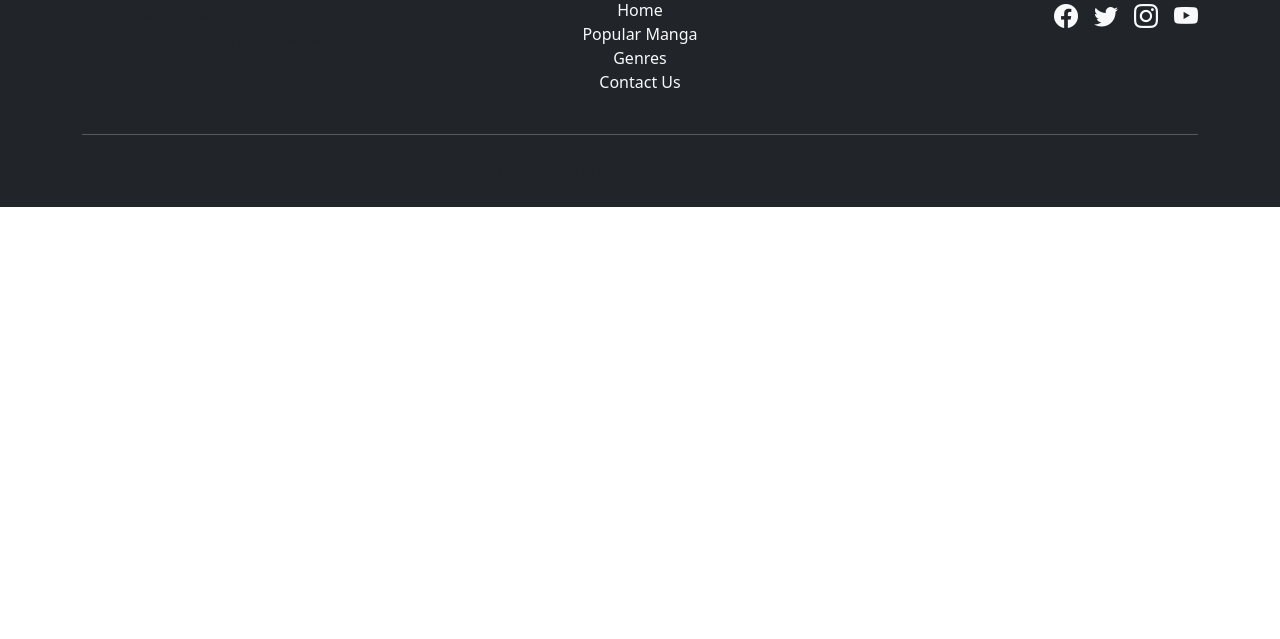
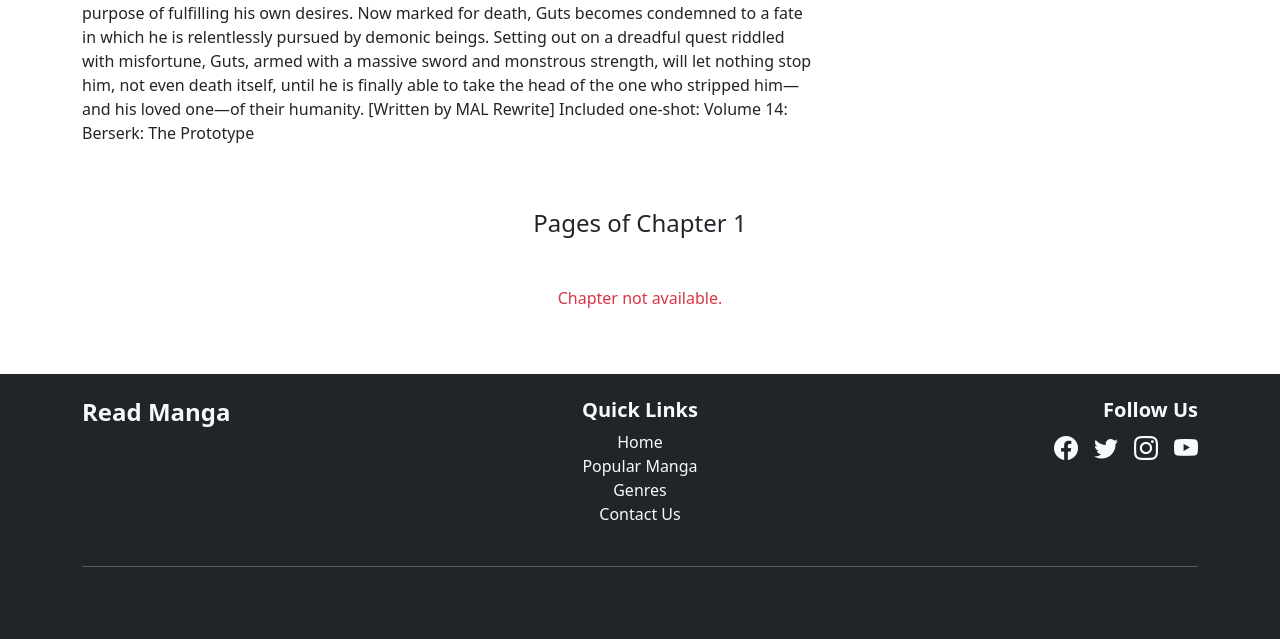
Before and after one commit to sarthakPatil96K/Read_manga, a Django app: a page that uses templates/read.html in a window 1280 px wide. Shown: the part 418-1057 px from the top of the page. Before the commit the page ends 625 px from the top, so only its background shows below. Run offline with Django 5.2, Linux system fonts and the light colour scheme; a user stored in the database is signed in; data comes from the database, SQL or seed files in the repository; both versions use the stored data as it was after the commit.

Commit message:
few more details added in read.html file

```diff
--- a/home/views.py
+++ b/home/views.py
@@ -191,12 +191,18 @@ def search_manga(request):
     return render(request, 'search_result.html', {'mangas': mangas, 'query': query})
 
 import os
-from django.shortcuts import render, get_object_or_404
+from django.shortcuts import render, redirect
+from django.templatetags.static import static
+from .models import Manga
+
+import os
+from django.shortcuts import render, redirect
 from .models import Manga
 
 def read_manga(request, genre, manga_title, chapter_number):
     if request.user.is_anonymous:
         return redirect("/login")
+
     # Convert genre to match database format (capitalize first letter)
     genre = genre.capitalize()
 
@@ -212,25 +218,35 @@ def read_manga(request, genre, manga_title, chapter_number):
 
     # Path where manga chapters are stored
     manga_path = f"static/{formatted_title}/"
+    chapter_path = os.path.join(manga_path, f"chapter-{chapter_number}")
 
     # Check if chapter exists
-    chapter_path = os.path.join(manga_path, f"chapter-{chapter_number}")
     chapter_exists = os.path.exists(chapter_path)
 
-    # List all available chapters (if any)
-    all_chapters = sorted(
-        [folder for folder in os.listdir(manga_path) if folder.startswith("chapter-")] if os.path.exists(manga_path) else [],
-        key=lambda x: int(x.split("-")[1])
-    )
+    if chapter_exists:
+        # List all available pages for the chapter (if any)
+        all_pages = sorted(
+            [page for page in os.listdir(chapter_path) if page.endswith('.jpg') or page.endswith('.png')],
+            key=lambda x: int(x.split('-')[1].split('.')[0])  # Sort by the page number
+        )
+    else:
+        all_pages = []  # No pages found for the chapter
+
+    # Prepare page numbers for display
+    page_numbers = [page.split('-')[1].split('.')[0] for page in all_pages]
 
     context = {
         "manga": manga,
         "chapter_number": chapter_number,
         "chapter_exists": chapter_exists,
-        "all_chapters": all_chapters,
+        "all_pages": all_pages,
+        "page_numbers": page_numbers,  # Pass page numbers to template
+        "cover_image_url": manga.image_url  # Pass the manga cover image URL to the template
     }
 
     return render(request, "read.html", context)
+
+
 
 import random
 from django.shortcuts import render
--- a/templates/read.html
+++ b/templates/read.html
@@ -1,32 +1,49 @@
 {% extends "base.html" %}
-{% block title %}{{ manga.title }}{% endblock title %}
+{% block title %}About{% endblock title %}
 {% block body %}
 
-<div class="container py-4">
-  <h1 class="text-center">{{ manga.title }}</h1>
-  <p>{{ manga.description }}</p>
+{% load static %}
 
-  <!-- Show chapters only when available -->
-  {% if all_chapters %}
-    <h5>Chapters:</h5>
-    <div class="d-flex flex-wrap gap-2 mb-4">
-      {% for chapter in all_chapters %}
-        <a href="{% url 'read_manga' genre=manga.genre|lower manga_title=manga.title|slugify chapter_number=chapter|slice:'8:' %}"
-          class="btn btn-outline-primary {% if chapter_number == chapter|slice:'8:'|add:'0' %}active{% endif %}">
-          Chapter {{ chapter|slice:'8:' }}
-        </a>
-      {% endfor %}
+<!-- Manga Information Section -->
+<div class="container my-5">
+    <h2 class="text-center">{{ manga.title }} - Chapter {{ chapter_number }}</h2>
+    <div class="row">
+        <div class="col-md-8">
+            <h4>About the Manga</h4>
+            <p><strong>Genre:</strong> {{ manga.genre }}</p>
+            <p><strong>Status:</strong> {{ manga.airing_status }}</p>
+            <p><strong>Rating:</strong> {{ manga.rating }}</p>
+            <p><strong>Description:</strong></p>
+            <p>{{ manga.description }}</p>
+        </div>
+        <div class="col-md-4">
+            <!-- Display manga cover image from the URL stored in the database -->
+            <img src="{{ cover_image_url }}" class="img-fluid" alt="{{ manga.title }}">
+        </div>
     </div>
-  {% else %}
-    <p>No chapters available yet.</p>
-  {% endif %}
 
-  <!-- Show manga page if chapter exists -->
-  {% if chapter_exists %}
-    <div class="text-center">
-      <img src="/static/{{ manga.title|slugify }}/chapter-{{ chapter_number }}/page-1.png" class="img-fluid" alt="Manga Page">
+    <!-- Manga Pages Section -->
+    <h4 class="text-center my-5">Pages of Chapter {{ chapter_number }}</h4>
+    <div class="row text-center">
+        {% if chapter_exists %}
+            {% if all_pages %}
+                {% for page in all_pages %}
+                    <div class="col-md-4 mb-4">
+                        <div class="card">
+                            <img src="{% static 'manga/' %}{{ manga_folder }}/chapter-{{ chapter_number }}/{{ page }}" class="card-img-top" alt="Page {{ page_numbers|slice:forloop.counter0|first }}">
+                            <div class="card-body">
+                                <h5 class="card-title">Page {{ page_numbers|slice:forloop.counter0|first }}</h5>
+                            </div>
+                        </div>
+                    </div>
+                {% endfor %}
+            {% else %}
+                <p class="text-center text-warning">No pages available for this chapter yet.</p>
+            {% endif %}
+        {% else %}
+            <p class="text-center text-danger">Chapter not available.</p>
+        {% endif %}
     </div>
-  {% endif %}
 </div>
 
 {% endblock body %}
```
Also changed, not shown: db.sqlite3, static/naruto/chapter-1/page-1.jpg (added), static/one peice/chapter-1/page-1.jpg (added).
